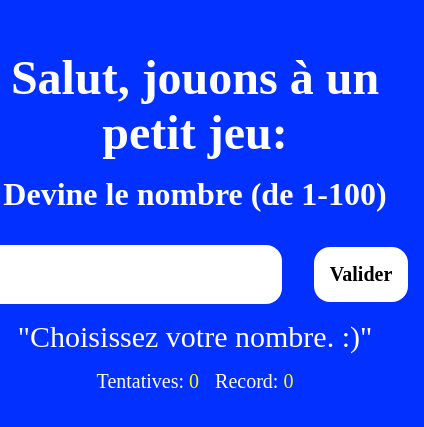
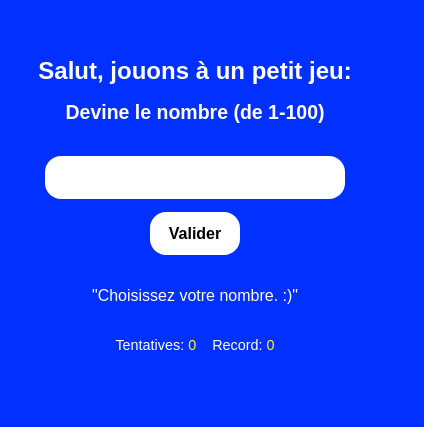
Before and after one commit to SiwelDev/Devine-Le-Nombre, a plain HTML site: page index.html in a window 390 px wide. Shown: the part 193-620 px from the top of the page, 424 px wide, since content can reach past the window. Drawn offline with Linux system fonts and the light colour scheme.

Commit message:
Update style.css

```diff
--- a/style.css
+++ b/style.css
@@ -3,65 +3,68 @@
     padding: 0;
     box-sizing: border-box;
     color: #fff;
-    font-family: ink free;
+    font-family: 'Ink Free', sans-serif;
     transition: all 0.5s;
 }
 
 body {
-    height: 100vh;
+    min-height: 100vh;
     display: flex;
     flex-direction: column;
     justify-content: center;
     align-items: center;
     text-align: center;
-    position: relative;
     background: rgb(1, 48, 255);
+    padding: 2rem;
+}
+
+.container {
+    max-width: 600px;
+    width: 100%;
+    display: flex;
+    flex-direction: column;
+    align-items: center;
 }
 
 h1.titre {
-    font-size: 3rem;
+    font-size: clamp(1.5rem, 6vw, 3rem);
     font-weight: bold;
 }
 
-.container {
-    display: flex;
-    flex-direction: column;
-    justify-content: center;
-    align-items: center;
-}
-
 h1.s-titre {
-    margin: 1rem;
-}
-
-input, button {
-    border: none;
-    outline: none;
+    font-size: clamp(1.2rem, 5vw, 2.2rem);
+    margin: 1rem 0;
 }
 
 .input {
     display: flex;
+    flex-wrap: wrap;
     justify-content: center;
-    align-items: center;
+    gap: 0.8rem;
+    margin: 1rem 0;
+    width: 100%;
 }
 
 input {
-    width: 300px;
+    flex: 1 1 200px;
+    max-width: 300px;
+    font-size: 1rem;
+    padding: 0.8rem;
+    border-radius: 1rem;
+    border: none;
+    outline: none;
     color: #000;
-    font-size: 1.5rem;
-    padding: 1rem;
-    border-radius: 1rem;
-    margin: 1rem;
 }
 
 button {
+    background: #fff;
     color: #000;
-    background: #fff;
-    font-size: 20px;
-    padding: 1rem;
+    font-size: 1rem;
+    padding: 0.8rem 1.2rem;
     font-weight: bold;
     border-radius: 1rem;
-    margin: 1rem;
+    border: none;
+    cursor: pointer;
 }
 
 button:hover {
@@ -75,69 +78,31 @@ button:active {
 }
 
 #indicator, #newhs {
-    font-size: 30px;
-    text-align: center;
+    font-size: clamp(1rem, 4vw, 1.5rem);
+    margin: 1rem 0;
 }
 
 .response-box {
     display: flex;
     justify-content: center;
     align-items: center;
+    flex-wrap: wrap;
     gap: 1rem;
     margin: 1rem;
 }
 
 .response-box p {
-    font-size: 20px;
-    span {
-        color: yellow;
-    }
-    span:hover {
-        font-size: 25px;
-    }
+    font-size: clamp(0.9rem, 3vw, 1.3rem);
 }
 
-h1, h2, p {cursor: default;
+.response-box span {
+    color: yellow;
+}
 
-@media screen and (max-width: 600px) {
-    h1.titre {
-        font-size: 7vw; /* adaptatif */
-    }
+.response-box span:hover {
+    font-size: 1.1em;
+}
 
-    h1.s-titre {
-        font-size: 5vw;
-        margin: 1rem 0;
-    }
-
-    input {
-        width: 80%;
-        font-size: 1.2rem;
-        padding: 0.8rem;
-        margin: 0.5rem;
-    }
-
-    button {
-        font-size: 1rem;
-        padding: 0.8rem;
-        margin: 0.5rem;
-    }
-
-    .input {
-        flex-direction: column; /* boutons en colonne */
-        gap: 0.5rem;
-    }
-
-    #indicator, #newhs {
-        font-size: 1.1rem;
-        margin-top: 1rem;
-    }
-
-    .response-box {
-        flex-direction: column;
-        font-size: 1rem;
-    }
-
-    .response-box span:hover {
-        font-size: 1.1rem;
-    }
+h1, h2, p {
+    cursor: default;
 }
```
